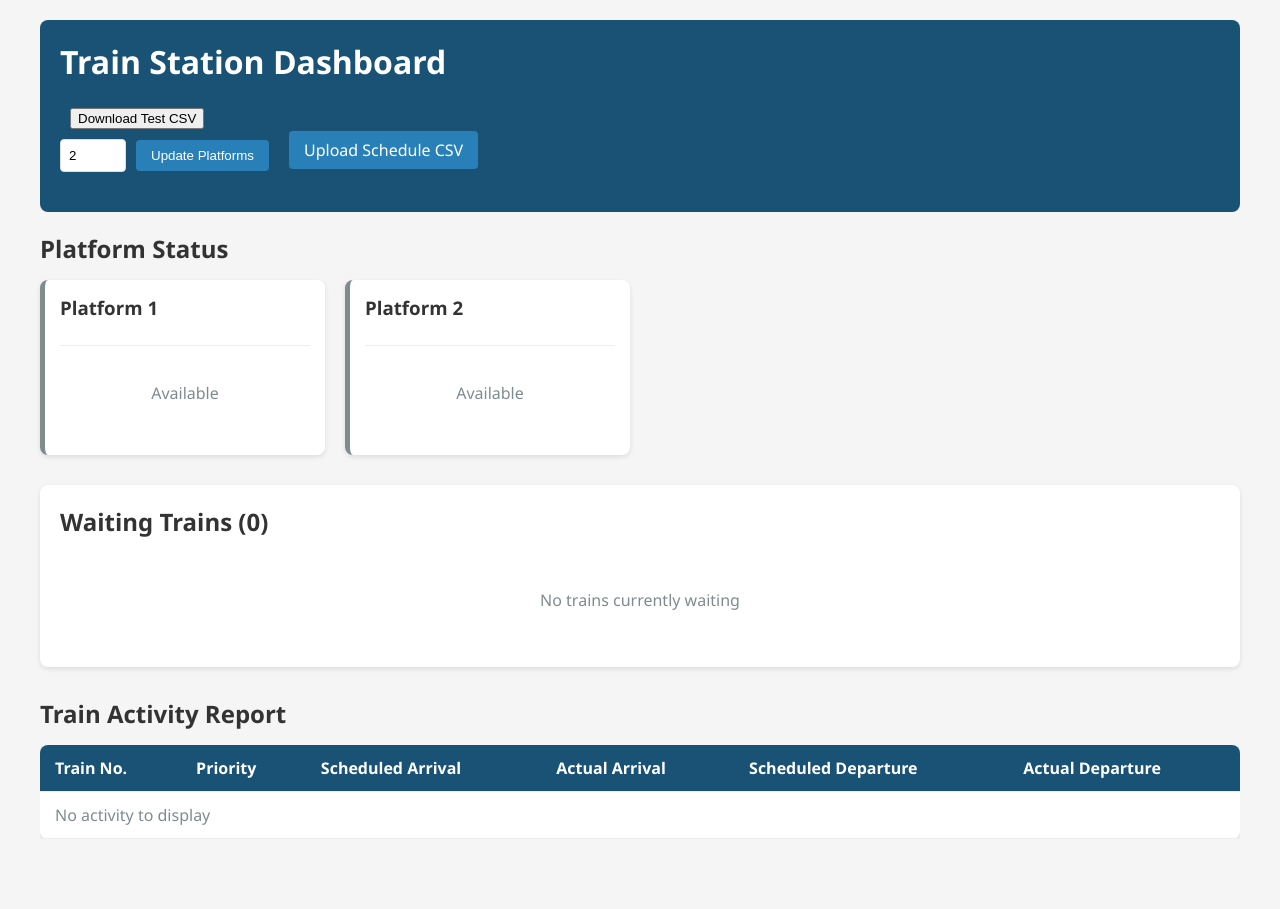
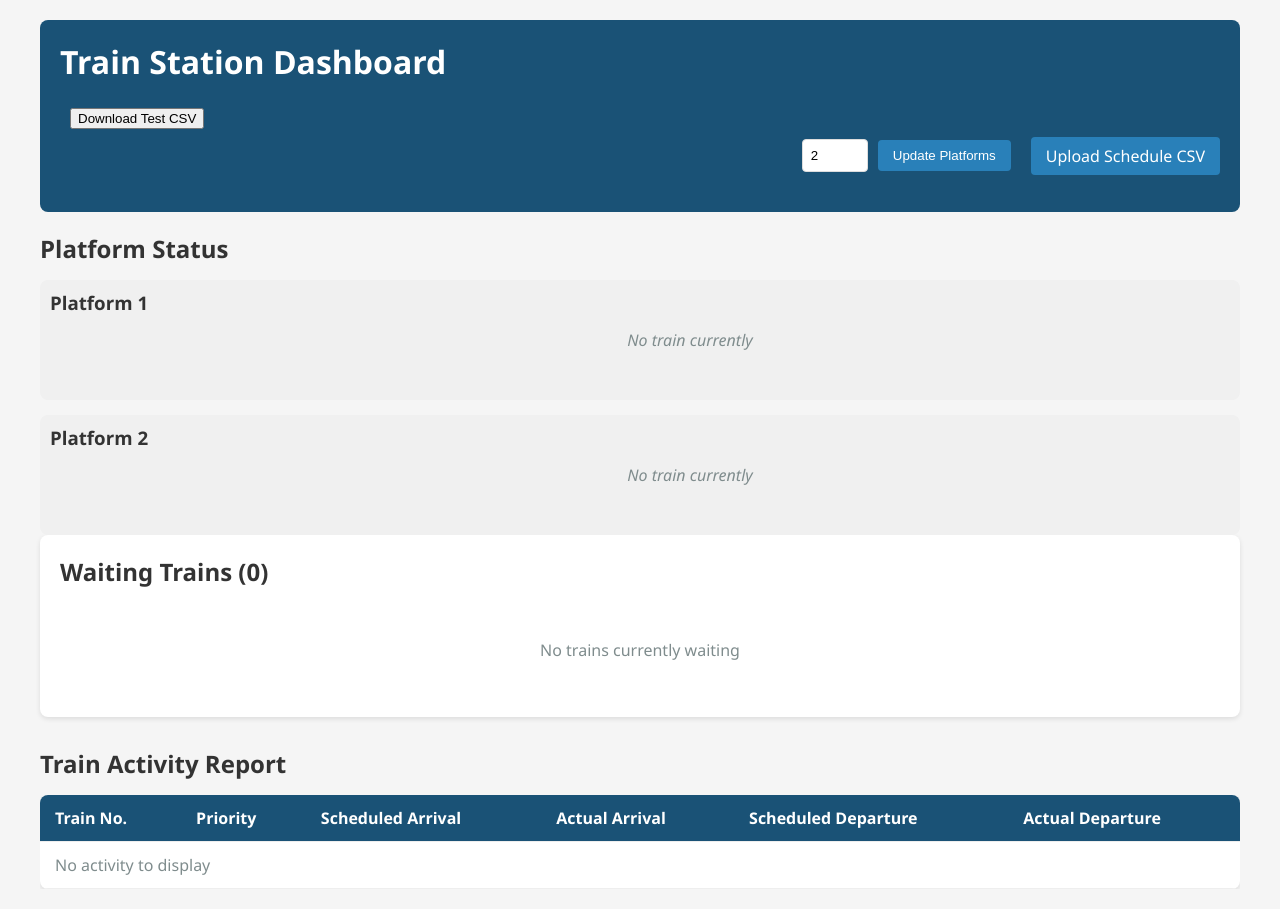
Before and after one commit to DbDibyendu/train-schedule, a React (Create React App) app: page / in a window 1280 px wide. Before the commit the page ends 859 px from the top, so only its background shows below. Built offline with nearby package versions, Linux system fonts and the light colour scheme.

Commit message:
fixed some styles and logic

```diff
--- a/src/App.css
+++ b/src/App.css
@@ -33,6 +33,8 @@ h3 {
   gap: 20px;
   flex-wrap: wrap;
   margin-bottom: 20px;
+  justify-content: flex-end;
+  align-items: center;
 }
 
 .platform-form {
@@ -326,3 +328,134 @@ h3 {
 .waiting-list {
   position: relative;
 }
+
+/* Train Track Layout */
+.train-track {
+  display: flex;
+  flex-direction: column;
+  gap: 15px;
+  width: 100%;
+  max-width: 1200px;
+  margin: 0 auto;
+}
+
+.platform-container {
+  position: relative;
+  height: 100px;
+  background-color: #f0f0f0;
+  border-radius: 8px;
+  padding: 10px;
+  overflow: hidden;
+}
+
+.platform-label {
+  position: absolute;
+  top: 10px;
+  left: 10px;
+  display: flex;
+  align-items: center;
+  gap: 10px;
+  z-index: 2;
+}
+
+/* Train Element Styling */
+.train-element {
+  position: absolute;
+  top: 50%;
+  transform: translateY(-50%);
+  left: 120px;
+  display: flex;
+  height: 70px;
+  width: calc(100% - 140px);
+  background: linear-gradient(90deg, #3a7bd5, #00d2ff);
+  border-radius: 6px;
+  box-shadow: 0 3px 10px rgba(0, 0, 0, 0.2);
+  color: white;
+}
+
+.train-head {
+  width: 80px;
+  background-color: #2c3e50;
+  border-radius: 6px 0 0 6px;
+  display: flex;
+  flex-direction: column;
+  justify-content: center;
+  align-items: center;
+  padding: 5px;
+}
+
+.train-number {
+  font-size: 1.4rem;
+  font-weight: bold;
+}
+
+.train-priority {
+  font-size: 0.8rem;
+  background: white;
+  color: #2c3e50;
+  padding: 2px 8px;
+  border-radius: 10px;
+  margin-top: 5px;
+}
+
+.train-body {
+  flex: 1;
+  display: flex;
+  align-items: center;
+  padding: 0 20px;
+  gap: 30px;
+}
+
+.train-time {
+  display: flex;
+  flex-direction: column;
+}
+
+.time-label {
+  font-size: 0.8rem;
+  opacity: 0.8;
+}
+
+.time-value {
+  font-size: 1.2rem;
+  font-weight: bold;
+}
+
+.train-tail {
+  width: 30px;
+  background-color: #e74c3c;
+  border-radius: 0 6px 6px 0;
+}
+
+/* Empty State */
+.empty-track {
+  position: absolute;
+  top: 50%;
+  transform: translateY(-50%);
+  left: 120px;
+  right: 20px;
+  text-align: center;
+  color: #7f8c8d;
+  font-style: italic;
+}
+
+/* Priority Badges */
+.priority-badge {
+  padding: 3px 10px;
+  border-radius: 12px;
+  font-size: 0.8rem;
+  font-weight: bold;
+}
+
+.priority-badge.p1 {
+  background-color: #e74c3c;
+  color: white;
+}
+.priority-badge.p2 {
+  background-color: #f39c12;
+  color: white;
+}
+.priority-badge.p3 {
+  background-color: #2ecc71;
+  color: white;
+}
--- a/src/App.js
+++ b/src/App.js
@@ -4,6 +4,56 @@ import { motion, AnimatePresence } from "framer-motion";
 import { format, differenceInMinutes } from "date-fns";
 import Papa from "papaparse";
 import "./App.css";
+
+function generateTestCSV() {
+  const now = new Date();
+  const hours = now.getHours();
+  const minutes = now.getMinutes();
+
+  // Generate times starting from current time + 1 minute
+  const trains = [
+    { number: "22001", priority: "P1", stay: 1 },
+    { number: "22002", priority: "P2", stay: 1 },
+    { number: "22003", priority: "P1", stay: 1 },
+    { number: "22004", priority: "P3", stay: 2 },
+    { number: "22005", priority: "P2", stay: 1 },
+    { number: "22006", priority: "P1", stay: 1 },
+    { number: "22007", priority: "P3", stay: 1 },
+    { number: "22008", priority: "P2", stay: 1 },
+    { number: "22009", priority: "P1", stay: 1 },
+    { number: "22010", priority: "P3", stay: 10 },
+  ];
+
+  let csv = "Train Number,Arrival Time,Departure Time,Priority\n";
+
+  trains.forEach((train, index) => {
+    const arrivalMin = minutes + index + 1;
+    const arrivalHour = hours + Math.floor(arrivalMin / 60);
+    const depMin = arrivalMin + train.stay;
+    const depHour = arrivalHour + Math.floor(depMin / 60);
+
+    const arrivalTime = `${String(arrivalHour % 24).padStart(2, "0")}:${String(arrivalMin % 60).padStart(2, "0")}`;
+    const departureTime = `${String(depHour % 24).padStart(2, "0")}:${String(depMin % 60).padStart(2, "0")}`;
+
+    csv += `${train.number},${arrivalTime},${departureTime},${train.priority}\n`;
+  });
+
+  return csv;
+}
+
+// To download the CSV file
+function downloadCSV() {
+  const csv = generateTestCSV();
+  const blob = new Blob([csv], { type: "text/csv" });
+  const url = URL.createObjectURL(blob);
+  const a = document.createElement("a");
+  a.setAttribute("hidden", "");
+  a.setAttribute("href", url);
+  a.setAttribute("download", "train_schedule.csv");
+  document.body.appendChild(a);
+  a.click();
+  document.body.removeChild(a);
+}
 
 function App() {
   const [platformCount, setPlatformCount] = useState(2);
@@ -137,55 +187,6 @@ function App() {
     return () => clearInterval(interval);
   }, [platforms, schedule, waitingTrains, reports]);
 
-  function generateTestCSV() {
-    const now = new Date();
-    const hours = now.getHours();
-    const minutes = now.getMinutes();
-
-    // Generate times starting from current time + 1 minute
-    const trains = [
-      { number: "22001", priority: "P1", stay: 1 },
-      { number: "22002", priority: "P2", stay: 1 },
-      { number: "22003", priority: "P1", stay: 1 },
-      { number: "22004", priority: "P3", stay: 2 },
-      { number: "22005", priority: "P2", stay: 1 },
-      { number: "22006", priority: "P1", stay: 1 },
-      { number: "22007", priority: "P3", stay: 1 },
-      { number: "22008", priority: "P2", stay: 1 },
-      { number: "22009", priority: "P1", stay: 1 },
-      { number: "22010", priority: "P3", stay: 10 },
-    ];
-
-    let csv = "Train Number,Arrival Time,Departure Time,Priority\n";
-
-    trains.forEach((train, index) => {
-      const arrivalMin = minutes + index + 1;
-      const arrivalHour = hours + Math.floor(arrivalMin / 60);
-      const depMin = arrivalMin + train.stay;
-      const depHour = arrivalHour + Math.floor(depMin / 60);
-
-      const arrivalTime = `${String(arrivalHour % 24).padStart(2, "0")}:${String(arrivalMin % 60).padStart(2, "0")}`;
-      const departureTime = `${String(depHour % 24).padStart(2, "0")}:${String(depMin % 60).padStart(2, "0")}`;
-
-      csv += `${train.number},${arrivalTime},${departureTime},${train.priority}\n`;
-    });
-
-    return csv;
-  }
-
-  // To download the CSV file
-  function downloadCSV() {
-    const csv = generateTestCSV();
-    const blob = new Blob([csv], { type: "text/csv" });
-    const url = URL.createObjectURL(blob);
-    const a = document.createElement("a");
-    a.setAttribute("hidden", "");
-    a.setAttribute("href", url);
-    a.setAttribute("download", "train_schedule.csv");
-    document.body.appendChild(a);
-    a.click();
-    document.body.removeChild(a);
-  }
   return (
     <div className="app-container">
       <header>
@@ -225,13 +226,11 @@ function App() {
       <main>
         <section className="platform-section">
           <h2>Platform Status</h2>
-          <div className="platforms-grid">
+          <div className="train-track">
             {platforms.map((train, idx) => (
-              <div
-                key={idx}
-                className={`platform ${train ? "occupied" : "empty"}`}
-              >
-                <div className="platform-header">
+              <div key={idx} className="platform-container">
+                {/* Platform Label */}
+                <div className="platform-label">
                   <h3>Platform {idx + 1}</h3>
                   {train && (
                     <span
@@ -242,45 +241,51 @@ function App() {
                   )}
                 </div>
 
+                {/* Train Element */}
                 <AnimatePresence>
                   {train ? (
                     <motion.div
                       key={`train-${train.trainNumber}`}
-                      className="train-info arriving"
-                      initial={{ x: -100, opacity: 0 }}
-                      animate={{ x: 0, opacity: 1 }}
-                      exit={{ x: 100, opacity: 0 }}
-                      transition={{ duration: 0.5 }}
+                      className="train-element"
+                      initial={{ x: -300 }}
+                      animate={{ x: 0 }}
+                      exit={{ x: 300 }}
+                      transition={{ type: "spring", stiffness: 100 }}
                     >
-                      <p className="train-number">{train.trainNumber}</p>
-                      <div className="time-info">
-                        <div>
-                          <span>Arrived:</span>
-                          <span>
+                      <div className="train-head">
+                        <div className="train-number">{train.trainNumber}</div>
+                        <div className="train-priority">{train.priority}</div>
+                      </div>
+
+                      <div className="train-body">
+                        <div className="train-time">
+                          <span className="time-label">Arrived:</span>
+                          <span className="time-value">
                             {format(new Date(train.actualArrival), "HH:mm")}
                           </span>
                         </div>
-                        <div>
-                          <span>Departs:</span>
-                          <span>
-                            {train.departure}
-                            {` (in ${differenceInMinutes(
+                        <div className="train-time">
+                          <span className="time-label">Departs in:</span>
+                          <span className="time-value">
+                            {differenceInMinutes(
                               getTimeInMillis(train.departure),
                               Date.now(),
-                            )} min)`}
+                            )}{" "}
+                            min
                           </span>
                         </div>
                       </div>
+
+                      <div className="train-tail"></div>
                     </motion.div>
                   ) : (
-                    <motion.p
-                      className="empty-platform"
+                    <motion.div
+                      className="empty-track"
                       initial={{ opacity: 0 }}
                       animate={{ opacity: 1 }}
-                      transition={{ duration: 0.3 }}
                     >
-                      Available
-                    </motion.p>
+                      No train currently
+                    </motion.div>
                   )}
                 </AnimatePresence>
               </div>
```
